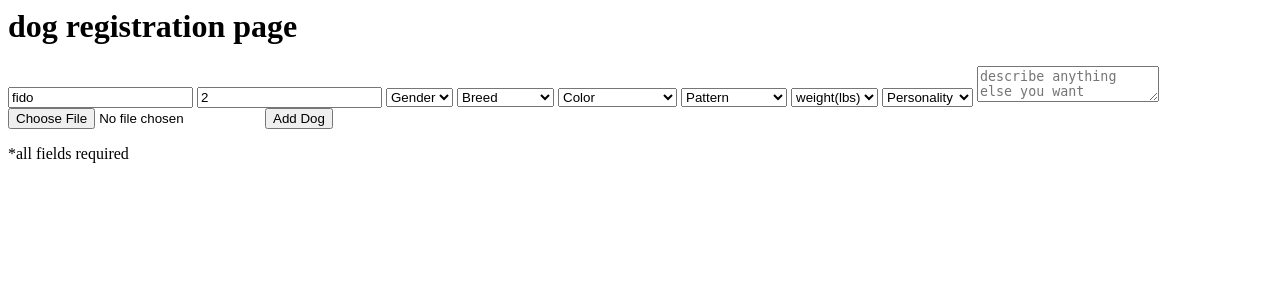
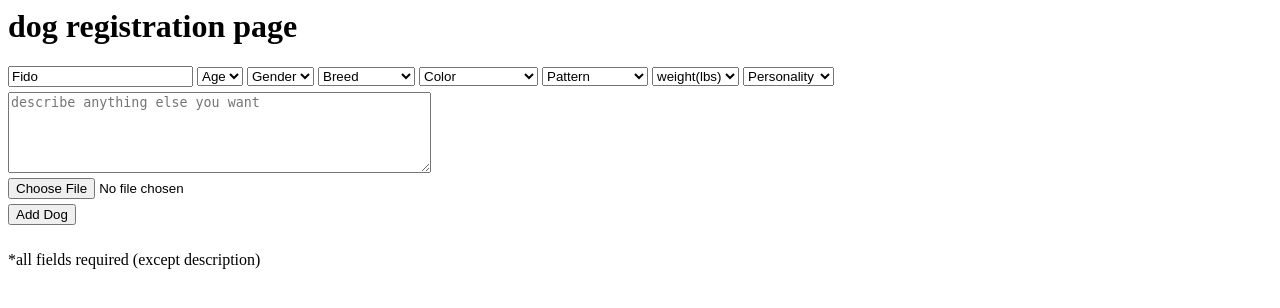
Before and after one commit to mschaeffer53/Doggonnit, a Django app: page /create_dog_profile/ in a window 1280 px wide. Shown: the top 308 px of the page. Run offline with Django 3.2, Linux system fonts and the light colour scheme.

Commit message:
2nd commit of 12/14/17

```diff
--- a/Doggonnit/doggonnitapp/admin.py
+++ b/Doggonnit/doggonnitapp/admin.py
@@ -5,3 +5,4 @@ from . import models
 
 admin.site.register(models.UserProfile)
 admin.site.register(models.DogProfile)
+admin.site.register(models.Marker)
--- a/Doggonnit/doggonnitapp/templates/doggonnitapp/addDog.html
+++ b/Doggonnit/doggonnitapp/templates/doggonnitapp/addDog.html
@@ -1,10 +1,24 @@
+<style>
+    div{
+        padding-top: 5px;
+        padding-bottom: 5px;
+    }
+</style>
+
+
 <h1>dog registration page</h1>
 
 <form action="{% url 'doggonnitapp:create_dog_profile' %}" method="POST" enctype="multipart/form-data">
     {% csrf_token %}
 
-    <input type="text" placeholder="dog name" name="name" required value="fido">
-    <input type="text" placeholder="dog age" name="age" required value="2">
+    <input type="text" placeholder="dog name" name="name" required value="Fido">
+
+    <select name="age" required>
+        <option selected disabled> Age </option>
+        {% for age in ages %}
+            <option>{{age}}</option>
+        {% endfor %}
+    </select>
 
     <select name="sex" required>
         <option selected disabled> Gender </option>
@@ -47,13 +61,17 @@
         {% endfor %}
     </select>
 
-    <textarea name="description" placeholder="describe anything else you want"></textarea>
-
+    <div>
+         <textarea name="description" cols=50 rows= 5 placeholder="describe anything else you want"></textarea>
+    </div>
 
     <input type="file" name="dog_image" accept="image/*" required>
 
-    <button type="submit">Add Dog</button>
+    <div>
+        <button type="submit">Add Dog</button>
+    </div>
+
 
 </form>
 
-<div>*all fields required</div>
+<div>*all fields required (except description)</div>
--- a/Doggonnit/doggonnitapp/urls.py
+++ b/Doggonnit/doggonnitapp/urls.py
@@ -13,7 +13,8 @@ urlpatterns = [
     url(r'^create_user_profile/$', views.create_user_profile, name='create_user_profile'),
     url(r'^create_dog_profile/$', views.create_dog_profile, name='create_dog_profile'),
     url(r'dog_profile/(?P<dog_id>[0-9]+)/', views.dog_profile, name='dog_profile'),
-    url(r'dogmap/$', views.dogmap, name='dogmap')
+    url(r'dogmap/$', views.dogmap, name='dogmap'),
+    url(r'add_marker', views.add_marker, name='add_marker')
 ]
 
 if settings.DEBUG:
--- a/Doggonnit/doggonnitapp/views.py
+++ b/Doggonnit/doggonnitapp/views.py
@@ -50,6 +50,7 @@ def create_user_profile(request):
     return HttpResponse('new profile created and logged in')
 
 def create_dog_profile(request):
+    ages = [1, 2, 3, 4, 5, 6, 7, 8, 9, 10, 11, 12, 13, 14, 15, 16, 17, 18, 19, 20]
     weights = [5, 10, 15, 20, 25, 30, 35, 40, 50, 60, 70, 80, 90, 100, 110, 120, 130, 140, 150]
     breeds = ['Lab', 'Poodle', 'Labradoodle', 'Mutt', 'Husky']
     colors = ['Chocolate', 'Red', 'Black', 'White', 'Black and White', 'Gold or Yellow', 'Blue', 'Grey', 'Fawn', 'Cream']
@@ -76,7 +77,7 @@ def create_dog_profile(request):
         return HttpResponseRedirect(reverse('doggonnitapp:dog_profile', kwargs={'dog_id':profile.id}))
 
     return render(request, 'doggonnitapp/addDog.html', {'weights': weights, 'breeds': breeds, 'colors': colors,
-                                                        'personalities': personalities, 'patterns':patterns})
+                                                        'personalities': personalities, 'patterns':patterns, 'ages':ages})
 
 
 def success(request):
@@ -90,4 +91,17 @@ def dog_profile(request, dog_id):
     return render(request, 'doggonnitapp/dog_profile.html', {'dog':dog})
 
 def dogmap(request):
-    return render(request, 'doggonnitapp/dogmap.html', {})
+    weights = ['less than 40 lbs', 'between 35-75 lbs', 'greater than 65 lbs']
+    colors = ['Dark', 'Light', 'Chocolate', 'Red', 'Black', 'White', 'Black and White',
+              'Gold or Yellow', 'Blue', 'Grey', 'Fawn', 'Cream']
+    breeds = ['Lab', 'Poodle', 'Labradoodle', 'Mutt', 'Husky']
+    ages = ['puppy', 'adult', 'really old looking']
+
+    return render(request, 'doggonnitapp/dogmap.html', {'weights': weights, 'breeds': breeds, 'colors': colors,
+                                                        'ages': ages})
+
+def add_marker(request):
+
+
+
+    return HttpResponseRedirect(reverse('doggonnitapp:dogmap'))
```
Also changed, not shown: Doggonnit/doggonnitapp/templates/doggonnitapp/dogmap.html (+43 -2 lines), Doggonnit/db.sqlite3.
